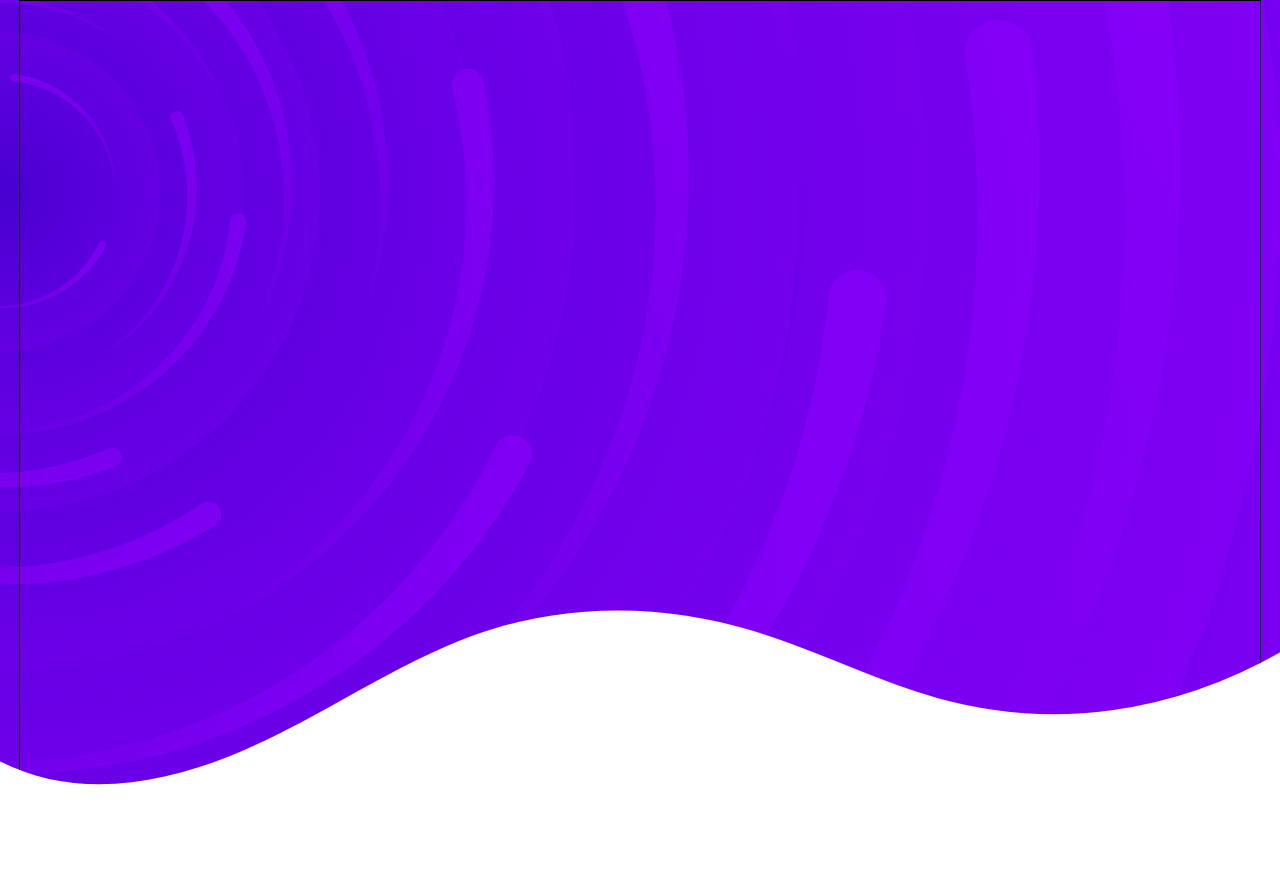
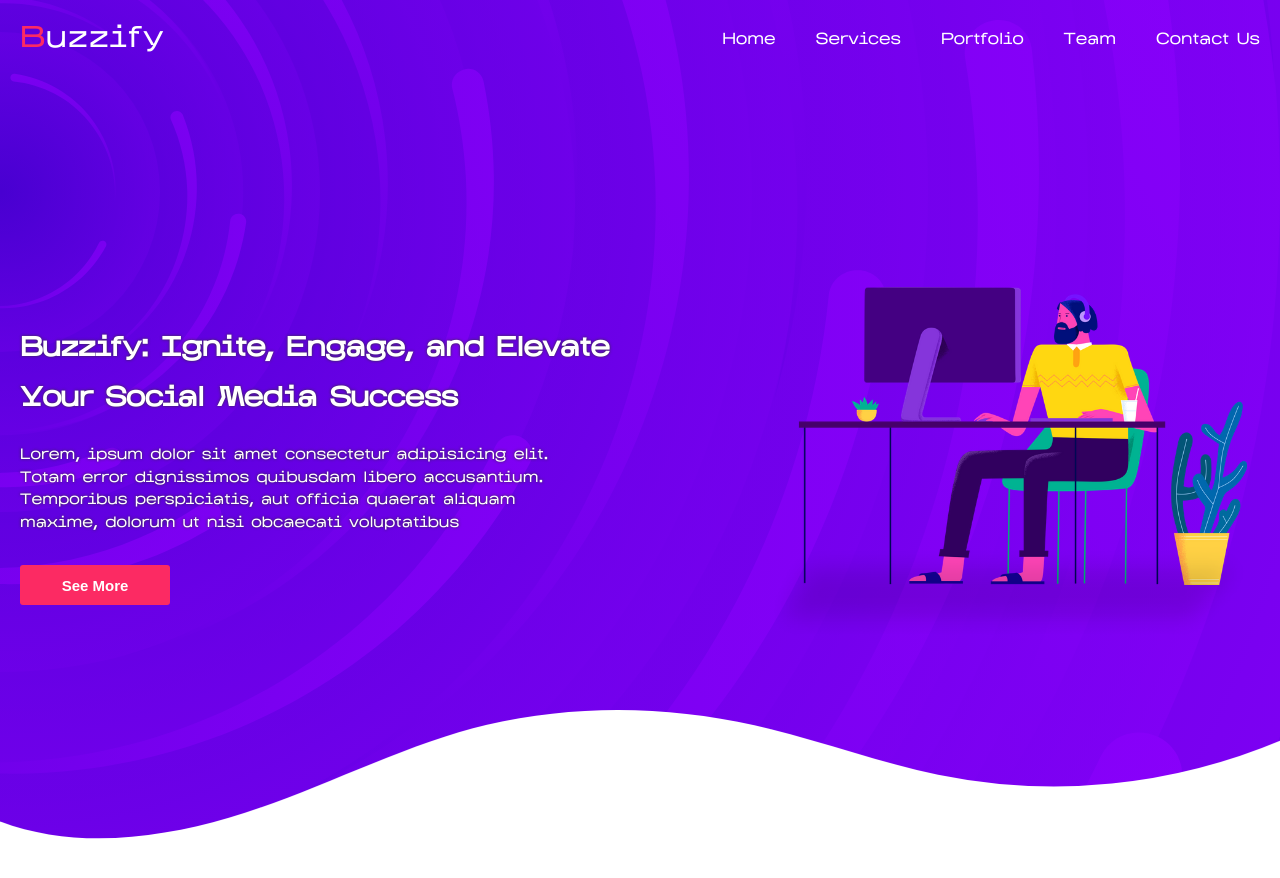
Before and after one commit to AndriyPapirnyk/smmaWebsite-react, a React (Create React App) app: page / in a window 1280 px wide. Shown: the top 878 px of the page. Built offline with nearby package versions, Linux system fonts and the light colour scheme.

Commit message:
home block first idea

```diff
--- a/src/components/Header/Header.css
+++ b/src/components/Header/Header.css
@@ -0,0 +1,24 @@
+.header {
+  width: 100%;
+  height: 80px;
+  position: absolute;
+  top: 0;
+  left: 0;
+  display: flex;
+  justify-content: center;
+}
+.header__logo h1 {
+  font-size: 30px;
+  color: #fff;
+  letter-spacing: 1px;
+}
+.header__logo h1 span {
+  color: rgb(252, 42, 99);
+}
+.header__container {
+  width: 1240px;
+  height: auto;
+  display: flex;
+  align-items: center;
+  justify-content: space-between;
+}
--- a/src/components/Header/Header.jsx
+++ b/src/components/Header/Header.jsx
@@ -1,9 +1,15 @@
 import './Header.css';
+import Nav from './Nav/Nav';
 
 function Header() {
   return (
     <header className='header'>
-
+      <div className="header__container">
+        <div className="header__logo">
+          <h1><span>B</span>uzzify</h1>
+        </div>
+        <Nav/>
+      </div>
     </header>
   );
 }
--- a/src/components/Header/Header.scss
+++ b/src/components/Header/Header.scss
@@ -0,0 +1,29 @@
+.header{
+    width: 100%;
+    height: 80px;
+    // border: 1px solid #000;
+    position: absolute;
+    top: 0;
+    left: 0;
+    display: flex;
+    justify-content: center;
+    &__logo{
+        h1{
+            font-size: 30px;
+            color: #fff;
+            letter-spacing: 1px;
+            span{
+                color: rgb(252, 42, 99)
+            }
+        }
+    }
+    &__container{
+        width: 1240px;
+        height: auto;
+        display: flex;
+        // align-items: center;
+        // border: 1px solid #000;
+        align-items: center;
+        justify-content: space-between;
+    }
+}
--- a/src/components/Header/Nav/Nav.css
+++ b/src/components/Header/Nav/Nav.css
@@ -0,0 +1,5 @@
+.nav ul {
+  display: flex;
+  gap: 40px;
+  color: #fff;
+}
--- a/src/components/Header/Nav/Nav.jsx
+++ b/src/components/Header/Nav/Nav.jsx
@@ -3,7 +3,13 @@ import './Nav.css';
 function Nav() {
   return (
     <nav className='nav'>
-
+        <ul>
+          <li>Home</li>
+          <li>Services</li>
+          <li>Portfolio</li>
+          <li>Team</li>
+          <li>Contact Us</li>
+        </ul>
     </nav>
   );
 }
--- a/src/components/Header/Nav/Nav.scss
+++ b/src/components/Header/Nav/Nav.scss
@@ -0,0 +1,7 @@
+.nav{
+    ul{
+        display: flex;
+        gap: 40px;
+        color: #fff;
+    }
+}
--- a/src/components/Home/Home.css
+++ b/src/components/Home/Home.css
@@ -1,20 +1,50 @@
 .home {
   width: 100%;
-  height: 100vh;
+  height: 850px;
   display: flex;
   justify-content: center;
   background-image: url(./backgound/background.svg);
   background-size: cover;
+  position: relative;
+}
+.home__main {
+  margin-top: 80px;
+  width: 100%;
+  display: flex;
+  justify-content: space-between;
+  align-items: center;
+  text-shadow: 0 0 3px #333;
+}
+.home__main img {
+  width: 500px;
+}
+.home__main h1 {
+  font-size: 27px;
+  line-height: 50px;
+  color: #fff;
+  letter-spacing: -0.5px;
+  font-weight: 600;
+}
+.home__main button {
+  width: 150px;
+  height: 40px;
+  border: none;
+  border-radius: 3px;
+  background-color: rgb(252, 42, 99);
+  color: #fff;
+  margin-top: 30px;
+  font-weight: 600;
+  font-size: 15px;
+}
+.home__main p {
+  color: #fff;
+  font-size: 15px;
+  line-height: 150%;
+  margin-top: 20px;
 }
 .home__container {
   width: 1240px;
   height: auto;
   display: flex;
-  border: 1px solid #000;
   align-items: center;
-  justify-content: flex-end;
-  color: #333;
 }
-.home__container img {
-  width: 450px;
-}
--- a/src/components/Home/Home.jsx
+++ b/src/components/Home/Home.jsx
@@ -1,12 +1,22 @@
 import './Home.css';
 import Wave from './Wave/Wave';
+import Header from '../Header/Header';
 import illustration from './img/illustration.png'
 
 function Home() {
   return (
     <section className="home">
       <div className="home__container">
-      <Wave />
+        <Header/>
+        <Wave />
+        <div className="home__main">
+          <div className="home__main-text">
+          <h1>Buzzify: Ignite, Engage, and Elevate <br /> Your Social Media Success</h1>
+          <p>Lorem, ipsum dolor sit amet consectetur adipisicing elit. <br /> Totam error dignissimos quibusdam libero accusantium. <br /> Temporibus perspiciatis, aut officia quaerat aliquam <br /> maxime, dolorum ut nisi obcaecati voluptatibus</p>
+          <button>See More</button>
+          </div>
+          <img src={illustration} alt="" />
+        </div>
       </div>
     </section>
   );
--- a/src/components/Home/Home.scss
+++ b/src/components/Home/Home.scss
@@ -1,22 +1,53 @@
 .home{
     width: 100%;
-    height: 100vh;
+    height: 850px;
     display: flex;
     justify-content: center;
     background-image: url(./backgound/background.svg);
     background-size: cover;
+    position: relative;
+    &__main{
+        margin-top: 80px;
+        width: 100%;
+        display: flex;
+        justify-content: space-between;
+        align-items: center;
+        text-shadow: 0 0 3px #333;
+        img{
+            width: 500px;
+        }
+        h1{
+            font-size: 27px;
+            line-height: 50px;
+            color: #fff;
+            letter-spacing: -0.5px;
+            font-weight: 600;
+        }
+        button{
+            width: 150px;
+            height: 40px;
+            border: none;
+            border-radius: 3px;
+            background-color: rgb(252, 42, 99);
+            color: #fff;
+            margin-top: 30px;
+            font-weight: 600;
+            font-size: 15px;
+        }
+        p{
+            color: #fff;
+            font-size: 15px;
+            line-height: 150%;
+            margin-top: 20px;
+        }
+    }
     &__container{
         width: 1240px;
         height: auto;
         display: flex;
         // align-items: center;
-        border: 1px solid #000;
+        // border: 1px solid #000;
         align-items: center;
-        justify-content: flex-end;
-        color: #333;
-        img{
-            width: 450px;
-        }
     }
 
 }
--- a/src/components/Home/Wave/Wave.css
+++ b/src/components/Home/Wave/Wave.css
@@ -11,7 +11,7 @@
     position: relative;
     display: block;
     width: calc(100% + 1.3px);
-    height: 192px;
+    height: 142px;
     transform: rotateY(180deg);
 }
 
```
Also changed, not shown: src/components/Home/img/illustration.png.
